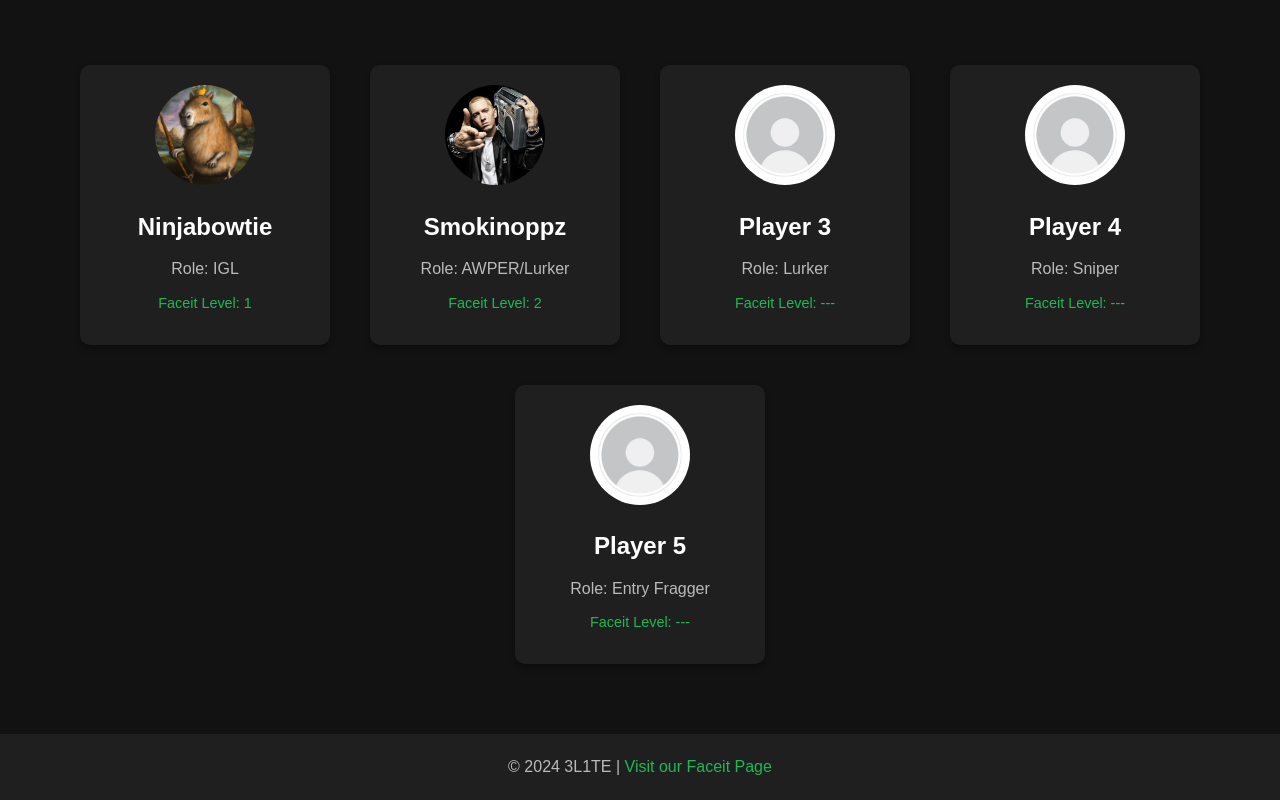
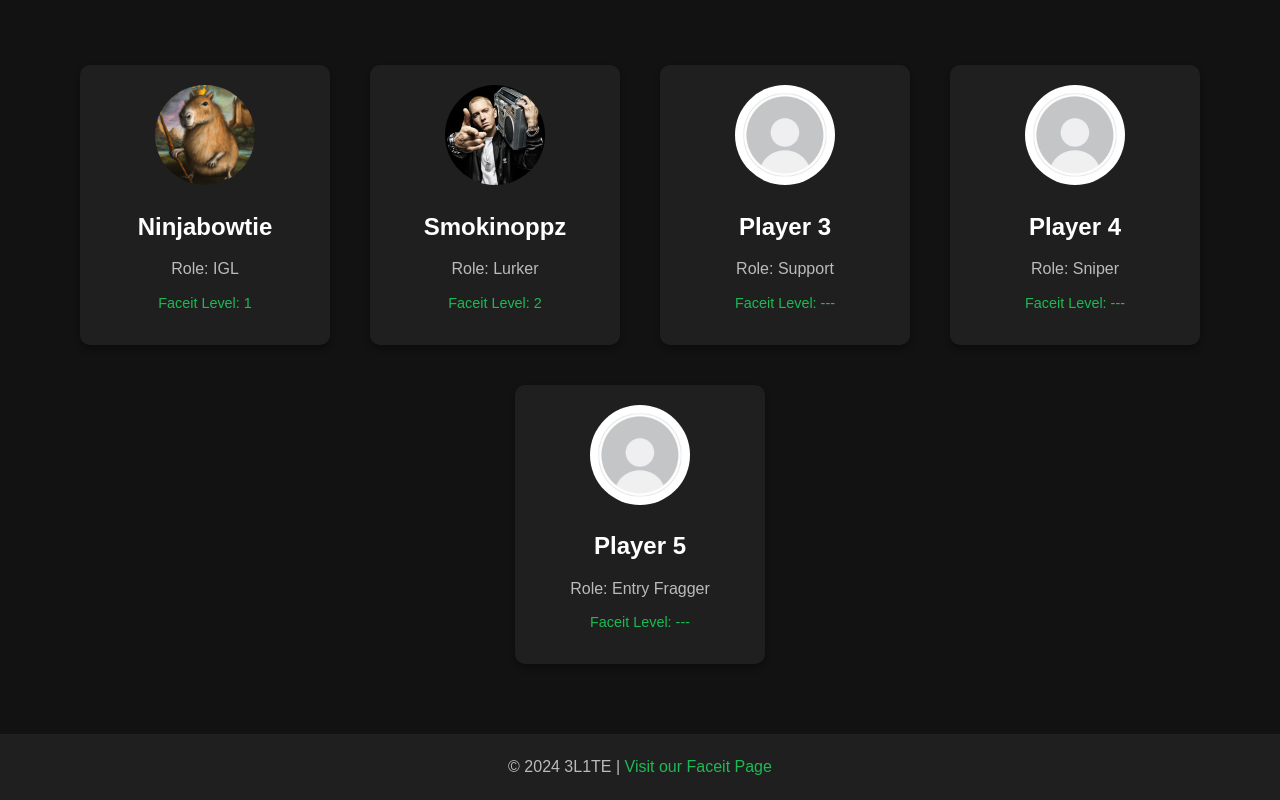
Before and after one commit to Dy1ngRat/CS2-Team, a plain HTML site: page index.html in a window 1280 px wide. Shown: the part 1007-1807 px from the top of the page. Drawn offline with Linux system fonts and the light colour scheme.

Commit message:
Update index.html

```diff
--- a/index.html
+++ b/index.html
@@ -286,14 +286,14 @@
     <div class="card" onclick="openModal('modal2')">
         <img src="eminemphoto.jpg" alt="Player 2">
         <h3>Smokinoppz</h3>
-        <p>Role: AWPER/Lurker</p>
+        <p>Role: Lurker</p>
         <p class="stats">Faceit Level: 2</p>
     </div>
 
     <div class="card" onclick="openModal('modal3')">
         <img src="defaultPFP.jpg" alt="Player 3">
         <h3>Player 3</h3>
-        <p>Role: Lurker</p>
+        <p>Role: Support</p>
         <p class="stats">Faceit Level: ---</p>
     </div>
 
```
